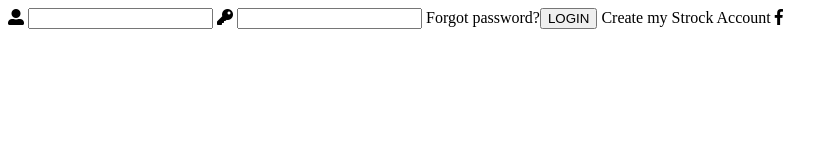
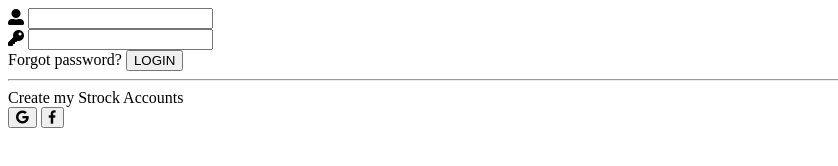
Before and after one commit to NazariiBilyi/Work, a plain HTML site: page index.html in a window 1280 px wide. Shown: the whole page, without its empty margins (0-838 px from the left). Drawn offline with Linux system fonts and the light colour scheme.

Commit message:
stylesheet added

```diff
--- a/index.html
+++ b/index.html
@@ -5,21 +5,34 @@
     <link rel="stylesheet" href="https://use.fontawesome.com/releases/v5.3.1/css/all.css" integrity="sha384-mzrmE5qonljUremFsqc01SB46JvROS7bZs3IO2EmfFsd15uHvIt+Y8vEf7N7fWAU" crossorigin="anonymous">
     <link rel="stylesheet" href="https://use.fontawesome.com/releases/v5.3.1/css/all.css" integrity="sha384-mzrmE5qonljUremFsqc01SB46JvROS7bZs3IO2EmfFsd15uHvIt+Y8vEf7N7fWAU" crossorigin="anonymous">
     <link rel="stylesheet" href="https://use.fontawesome.com/releases/v5.3.1/css/all.css" integrity="sha384-mzrmE5qonljUremFsqc01SB46JvROS7bZs3IO2EmfFsd15uHvIt+Y8vEf7N7fWAU" crossorigin="anonymous">
+    <link rel="stylesheet" href="https://use.fontawesome.com/releases/v5.3.1/css/all.css" integrity="sha384-mzrmE5qonljUremFsqc01SB46JvROS7bZs3IO2EmfFsd15uHvIt+Y8vEf7N7fWAU" crossorigin="anonymous">
     <title>My first website</title>
 </head>
 <body>
 <form action="" method="post">
+    <div class="login-field">
     <i class="fas fa-user-alt"></i>
    <input type="text" name="login" id="login">
-<pr>
+    </div>
+
+    <div class="password-field">
     <i class="fas fa-key"></i>
    <input type="password" name="pswd" id="pswd">
-</pr>
 
-    <pr>Forgot password?<input type="submit" name="" id="" value="LOGIN" ></pr>
-    <pr>Create my Strock Account</pr>
-    <i class="fab fa-facebook-f"></i>
-
+    </div>
+    <div>Forgot password?
+        <input type="submit" name="" id="" value="LOGIN" >
+    </div>
+    <hr>
+   <div>Create my Strock Accounts
+       <br>
+       <button>
+           <i class="fab fa-google"></i>
+       </button>
+       <button>
+            <i class="fab fa-facebook-f"></i>
+       </button>
+   </div>
 
 
 </body>
```
Also changed, not shown: style.css (added).
